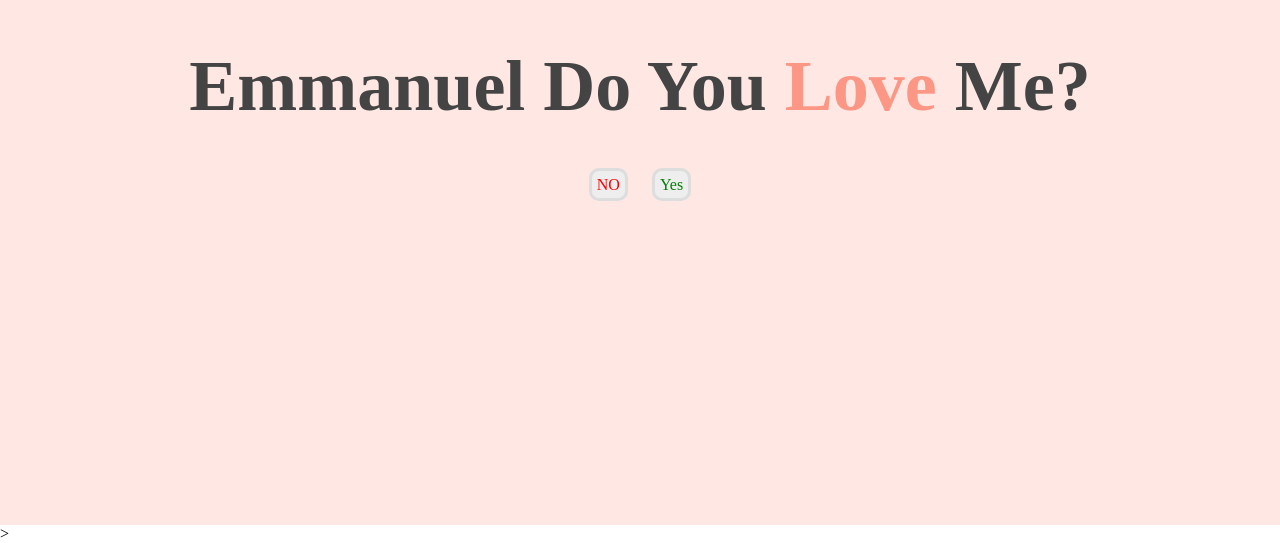
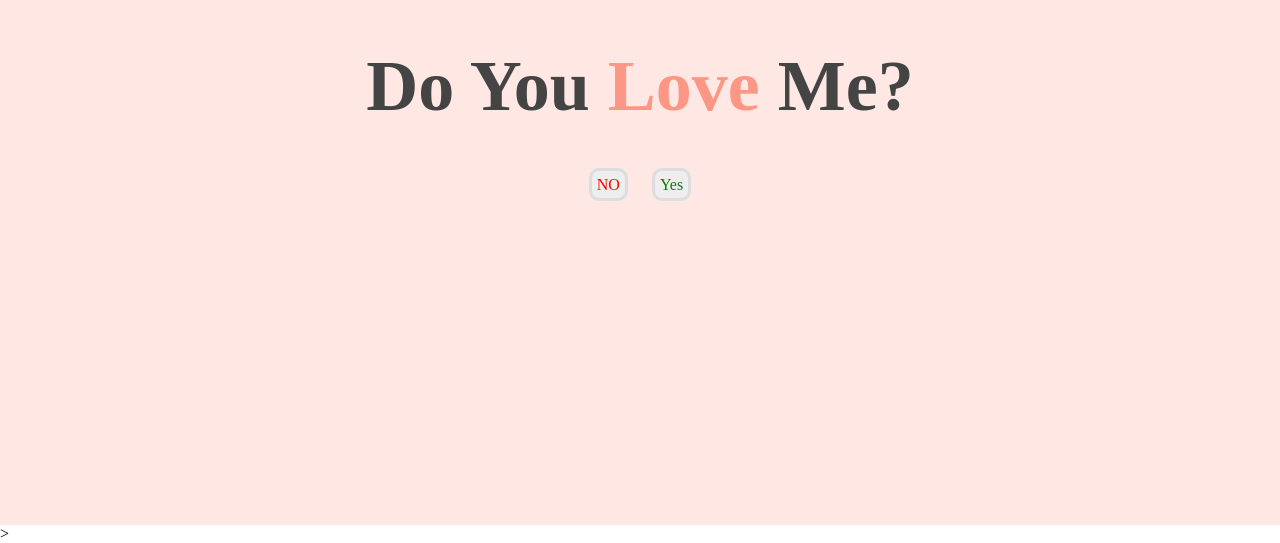
Before and after one commit to Annieswii/cute-website, a plain HTML site: page index.html in a window 1280 px wide. Shown: the part 275-818 px from the top of the page. Drawn offline with Linux system fonts and the light colour scheme.

Commit message:
Update index.html

```diff
--- a/index.html
+++ b/index.html
@@ -9,11 +9,12 @@
 <body>
 <div class="container">
     <div class="love">
-        <h2>Emmanuel Do You <span>Love</span> Me?</h2><br>
+        <h2> Do You <span>Love</span> Me?</h2><br>
         <a id="no" href="noexpresso.html">NO</a>
         <a id="yes" href="yesexpresso.html">Yes</a>
     </div>
 </div>>
 
 </body>
+
 </html>
```
